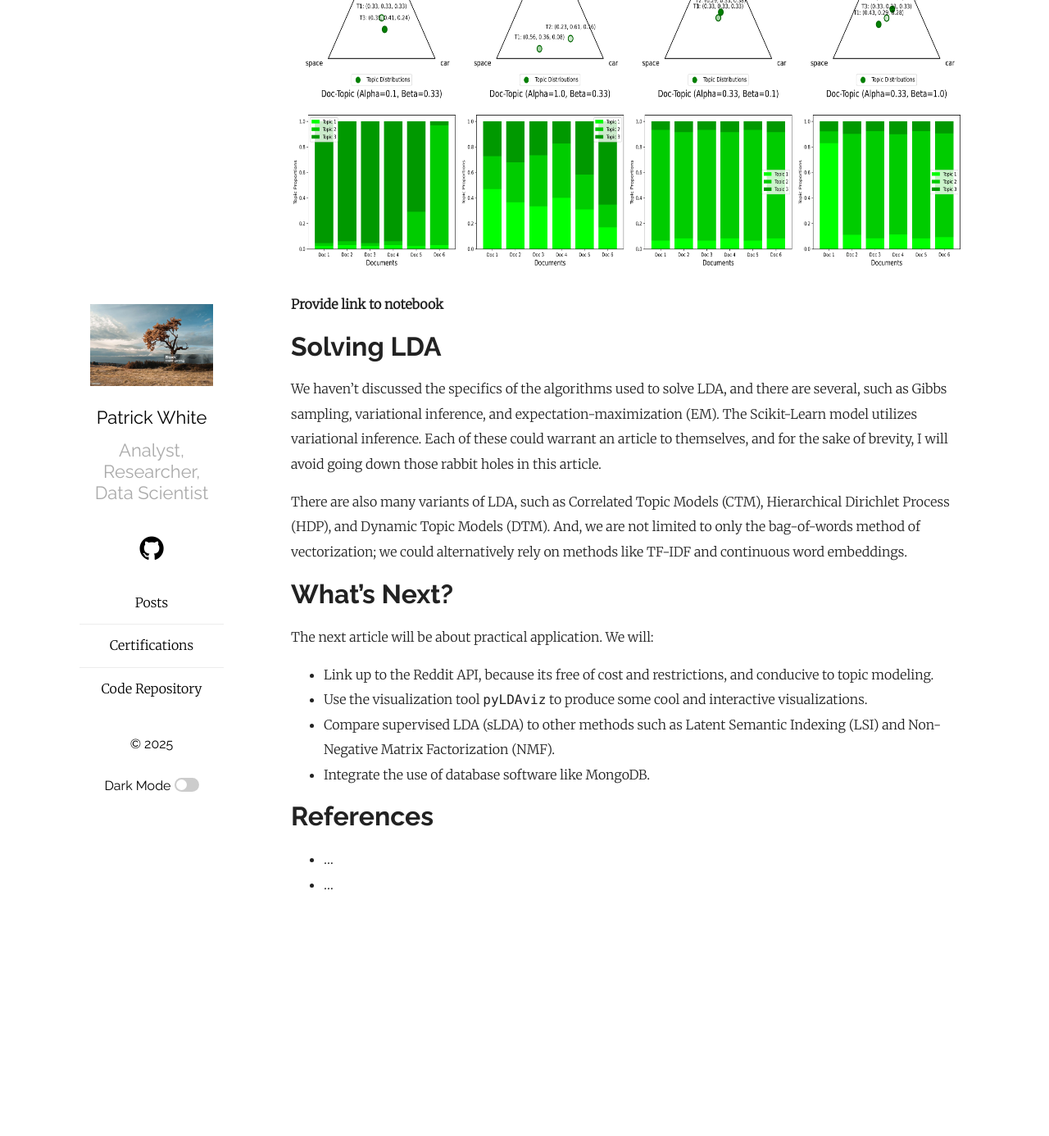
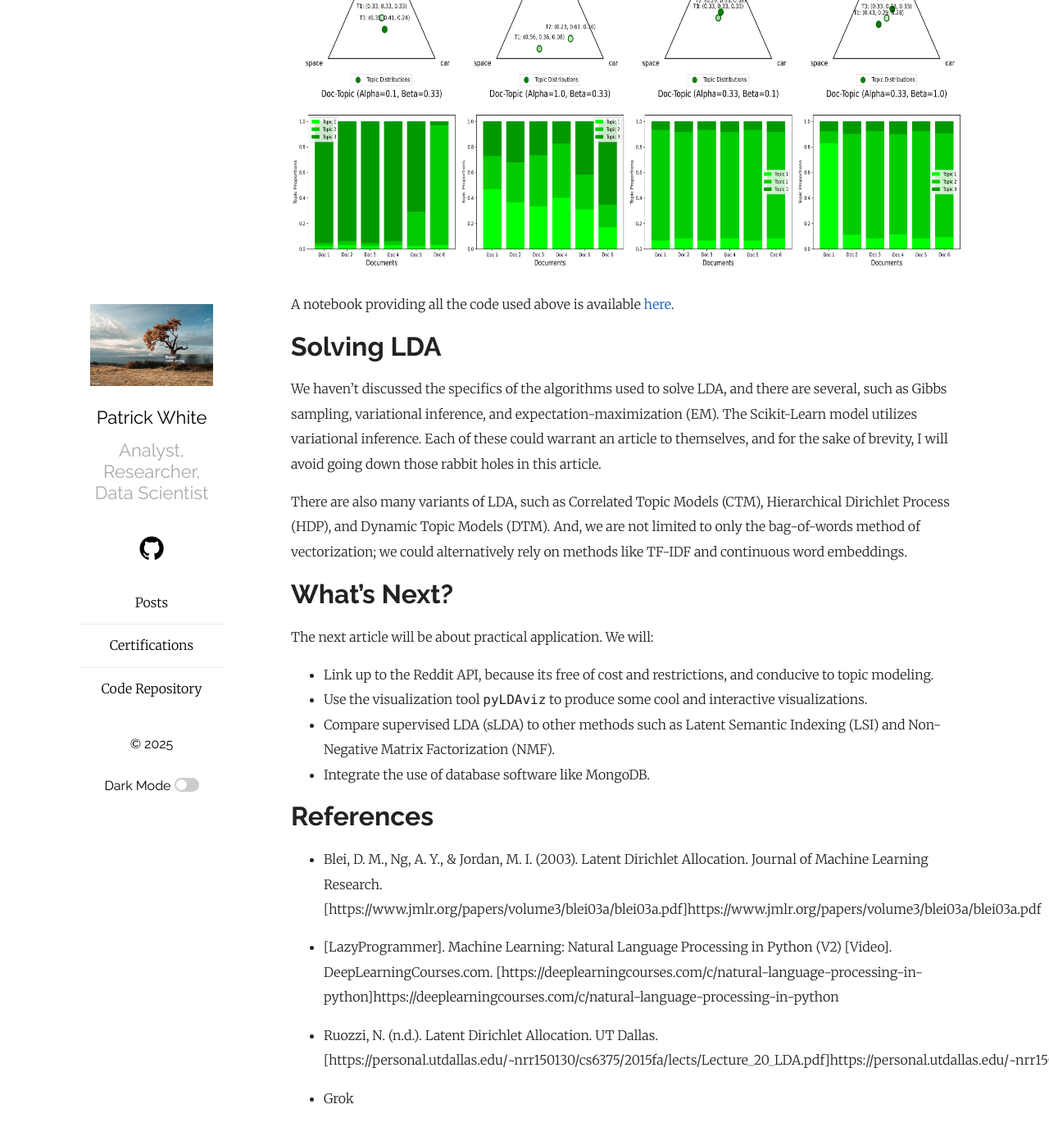
Before and after one commit to pw398/pw398.github.io, a Jekyll site: the page built from _posts/2025-07-12-A-Visual-Understanding-of-Latent-Dirichlet-Analysis.md, in a window 1280 px wide and 1400 px high, scrolled down 12669 px. Shown: the top 1386 px of the window at 82% size. Built offline with Jekyll 4.4.1, drawn with Linux system fonts in a browser that asks for light colours; formulas are drawn with MathJax 3; before the commit the page ends 13808 px from its top, so only the background shows below that.

Commit message:
Add files via upload

```diff
--- a/_posts/2025-07-12-A-Visual-Understanding-of-Latent-Dirichlet-Analysis.md
+++ b/_posts/2025-07-12-A-Visual-Understanding-of-Latent-Dirichlet-Analysis.md
@@ -798,7 +798,7 @@ plt.show()
 <img src="https://raw.githubusercontent.com/pw398/pw398.github.io/main/_posts/images/lda_with_params_varied.png" style="height: 450px; width:auto;">
 
 
-**Provide link to notebook**
+A notebook providing all the code used above is available <a href="https://github.com/pw598/Articles/blob/main/Topic%20Modeling%20Diagrams.ipynb">here</a>.
 
 
 # Solving LDA
@@ -822,5 +822,10 @@ The next article will be about practical application. We will:
 
 # References
 
-- ...
-- ...
+- Blei, D. M., Ng, A. Y., & Jordan, M. I. (2003). Latent Dirichlet Allocation. Journal of Machine Learning Research. [https://www.jmlr.org/papers/volume3/blei03a/blei03a.pdf]https://www.jmlr.org/papers/volume3/blei03a/blei03a.pdf
+
+- [LazyProgrammer]. Machine Learning: Natural Language Processing in Python (V2) [Video]. DeepLearningCourses.com. [https://deeplearningcourses.com/c/natural-language-processing-in-python]https://deeplearningcourses.com/c/natural-language-processing-in-python
+
+- Ruozzi, N. (n.d.). Latent Dirichlet Allocation. UT Dallas. [https://personal.utdallas.edu/~nrr150130/cs6375/2015fa/lects/Lecture_20_LDA.pdf]https://personal.utdallas.edu/~nrr150130/cs6375/2015fa/lects/Lecture_20_LDA.pdf
+
+- Grok
```
